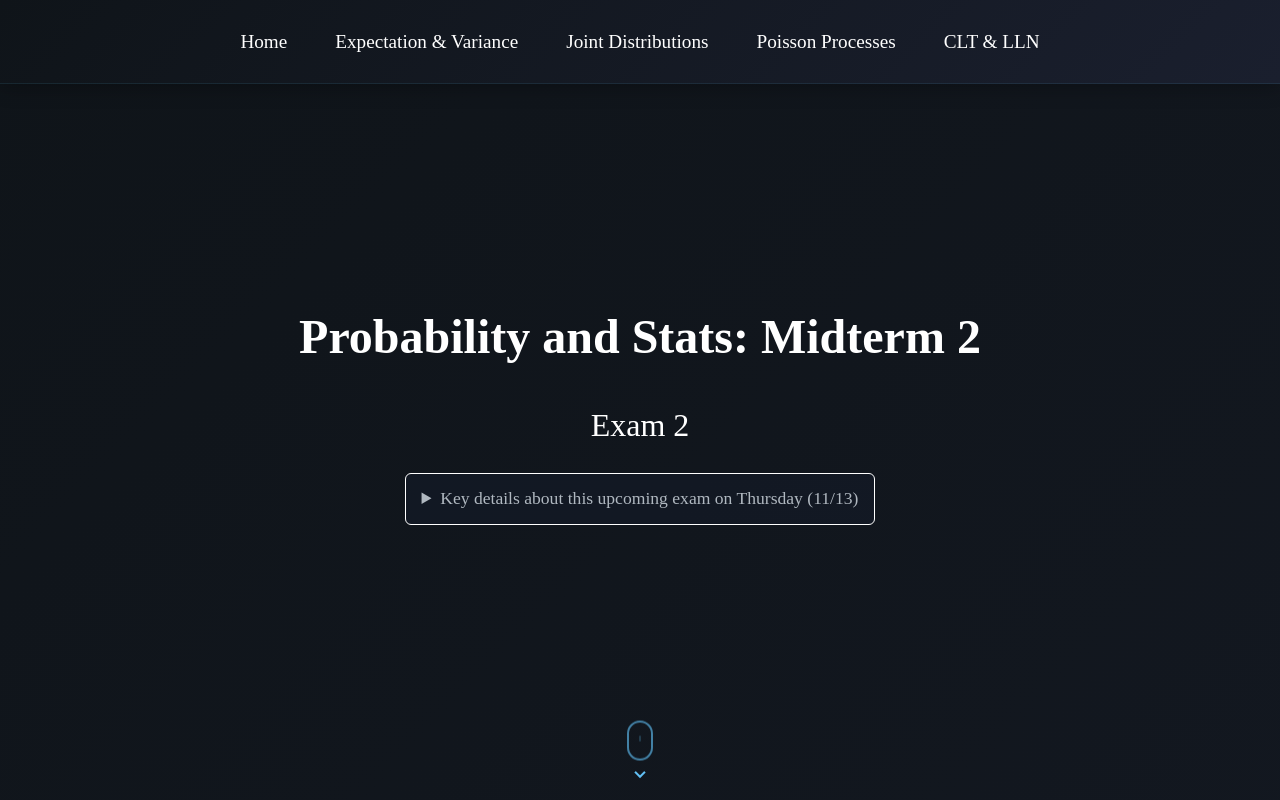
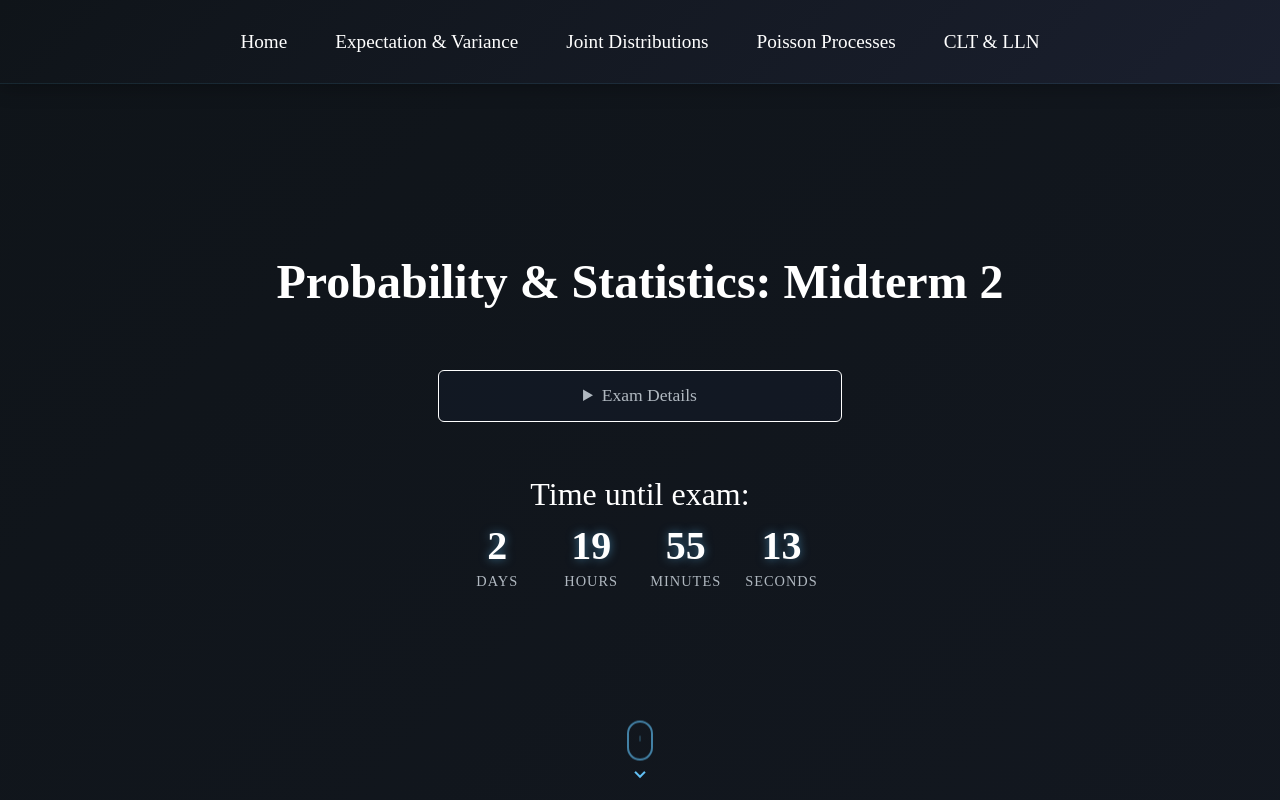
Before and after one commit to ncl9100/stats-midterm2-prep, a plain HTML site: page index.html in a window 1280 px wide. Shown: the top 800 px of the page. Drawn offline with nearby package versions, Linux system fonts and the light colour scheme.

Commit message:
added timer, fixed styling,

```diff
--- a/css/styles.css
+++ b/css/styles.css
@@ -194,6 +194,13 @@ body {
     align-items: center;
     gap: 0.5rem;
     animation: bounce 2s infinite;
+    transition: opacity 0.3s ease, visibility 0.3s ease;
+}
+
+.scroll-indicator.hidden {
+    opacity: 0;
+    visibility: hidden;
+    pointer-events: none;
 }
 
 .mouse {
@@ -277,8 +284,8 @@ body {
 /* Dropdown Menu Styles */
 .dropdown-menu {
     cursor: pointer;
-    margin-bottom: 2rem;
-    margin-top: 2rem;
+    margin-top: 1rem;
+    margin-bottom: 1rem;
 }
 
 .dropdown-menu summary {
@@ -323,6 +330,69 @@ body {
     to {
         opacity: 1;
         transform: translateY(0);
+    }
+}
+
+/* Countdown Timer Styles */
+.countdown-timer {
+    margin-top: 2rem;
+    padding: 1.5rem;
+    text-align: center;
+}
+
+.countdown-label {
+    font-size: 2rem;
+    color: white;
+    margin-bottom: 1rem;
+    font-weight: 500;
+}
+
+.countdown-display {
+    display: flex;
+    justify-content: center;
+    gap: 1.5rem;
+    flex-wrap: wrap;
+}
+
+.countdown-item {
+    display: flex;
+    flex-direction: column;
+    align-items: center;
+    min-width: 70px;
+}
+
+.countdown-number {
+    font-size: 2.5rem;
+    font-weight: bold;
+    color: #ffffff;
+    line-height: 1;
+    margin-bottom: 0.5rem;
+    text-shadow: 0 0 10px rgba(100, 200, 255, 0.5);
+}
+
+.countdown-label-small {
+    font-size: 0.9rem;
+    color: #b0b8c0;
+    text-transform: uppercase;
+    letter-spacing: 1px;
+}
+
+/* Mobile Responsive for Countdown */
+@media (max-width: 768px) {
+    .countdown-display {
+        gap: 1rem;
+    }
+
+    .countdown-item {
+        min-width: 60px;
+    }
+
+    .countdown-number {
+        font-size: 2rem;
+    }
+
+    .countdown-label-small {
+        font-size: 0.8rem;
     }
 }
 
--- a/index.html
+++ b/index.html
@@ -29,12 +29,10 @@
         </nav>
 
         <header class="hero">
-            <h1>Probability and Stats: Midterm 2</h1>
-
+            <h1>Probability & Statistics: Midterm 2</h1>
             <div class="hero-content">
-                <h2>Exam 2</h2>
                 <details class="dropdown-menu">
-                    <summary>Key details about this upcoming exam on Thursday (11/13)</summary>
+                    <summary>Exam Details</summary>
                     <ul>
                         <li>Closed-book and closed-notes</li>
                         <li>Calculator not allowed</li>
@@ -53,6 +51,28 @@
                         </li>
                     </ul>
                 </details>
+
+                <div class="countdown-timer" id="countdownTimer">
+                    <div class="countdown-label">Time until exam:</div>
+                    <div class="countdown-display">
+                        <div class="countdown-item">
+                            <span class="countdown-number" id="days">0</span>
+                            <span class="countdown-label-small">Days</span>
+                        </div>
+                        <div class="countdown-item">
+                            <span class="countdown-number" id="hours">0</span>
+                            <span class="countdown-label-small">Hours</span>
+                        </div>
+                        <div class="countdown-item">
+                            <span class="countdown-number" id="minutes">0</span>
+                            <span class="countdown-label-small">Minutes</span>
+                        </div>
+                        <div class="countdown-item">
+                            <span class="countdown-number" id="seconds">0</span>
+                            <span class="countdown-label-small">Seconds</span>
+                        </div>
+                    </div>
+                </div>
             </div>
 
             <div class="scroll-indicator">
--- a/js/script.js
+++ b/js/script.js
@@ -35,6 +35,31 @@ document.addEventListener('DOMContentLoaded', () => {
             if (!hamburger.contains(e.target) && !navLinks.contains(e.target)) {
                 hamburger.classList.remove('active');
                 navLinks.classList.remove('active');
+            }
+        });
+    }
+});
+
+// ==================== DROPDOWN MENU - SCROLL INDICATOR TOGGLE ====================
+
+// Hide scroll indicator when dropdown menu is open
+document.addEventListener('DOMContentLoaded', () => {
+    const dropdownMenu = document.querySelector('.dropdown-menu');
+    const scrollIndicator = document.querySelector('.scroll-indicator');
+
+    if (dropdownMenu && scrollIndicator) {
+        // Check initial state and set accordingly
+        if (dropdownMenu.open) {
+            scrollIndicator.classList.add('hidden');
+        }
+
+        // Listen for toggle events
+        dropdownMenu.addEventListener('toggle', (e) => {
+            // If dropdown is open, hide scroll indicator; otherwise show it
+            if (dropdownMenu.open) {
+                scrollIndicator.classList.add('hidden');
+            } else {
+                scrollIndicator.classList.remove('hidden');
             }
         });
     }
@@ -207,3 +232,55 @@ document.querySelectorAll('form').forEach(form => {
         // this.reset();
     });
 });
+
+// ==================== COUNTDOWN TIMER ====================
+
+// Countdown timer for exam date: Thursday 11/13 3:30 PM EST
+function initCountdownTimer() {
+    const countdownTimer = document.getElementById('countdownTimer');
+    if (!countdownTimer) return; // Exit if countdown timer doesn't exist on this page
+
+    // Target date: November 13, 2025 at 3:30 PM EST
+    // EST is UTC-5, so we create the date in EST timezone
+    // Format: "2025-11-13T15:30:00-05:00" (3:30 PM = 15:30 in 24-hour format)
+    const targetDate = new Date('2025-11-13T15:30:00-05:00');
+
+    // Get countdown elements
+    const daysElement = document.getElementById('days');
+    const hoursElement = document.getElementById('hours');
+    const minutesElement = document.getElementById('minutes');
+    const secondsElement = document.getElementById('seconds');
+
+    function updateCountdown() {
+        const now = new Date();
+        const timeDifference = targetDate - now;
+
+        if (timeDifference <= 0) {
+            // Exam time has passed
+            daysElement.textContent = '0';
+            hoursElement.textContent = '0';
+            minutesElement.textContent = '0';
+            secondsElement.textContent = '0';
+            return;
+        }
+
+        // Calculate time units
+        const days = Math.floor(timeDifference / (1000 * 60 * 60 * 24));
+        const hours = Math.floor((timeDifference % (1000 * 60 * 60 * 24)) / (1000 * 60 * 60));
+        const minutes = Math.floor((timeDifference % (1000 * 60 * 60)) / (1000 * 60));
+        const seconds = Math.floor((timeDifference % (1000 * 60)) / 1000);
+
+        // Update display
+        daysElement.textContent = days;
+        hoursElement.textContent = hours.toString().padStart(2, '0');
+        minutesElement.textContent = minutes.toString().padStart(2, '0');
+        secondsElement.textContent = seconds.toString().padStart(2, '0');
+    }
+
+    // Update immediately and then every second
+    updateCountdown();
+    setInterval(updateCountdown, 1000);
+}
+
+// Initialize countdown timer when DOM is ready
+document.addEventListener('DOMContentLoaded', initCountdownTimer);
```
